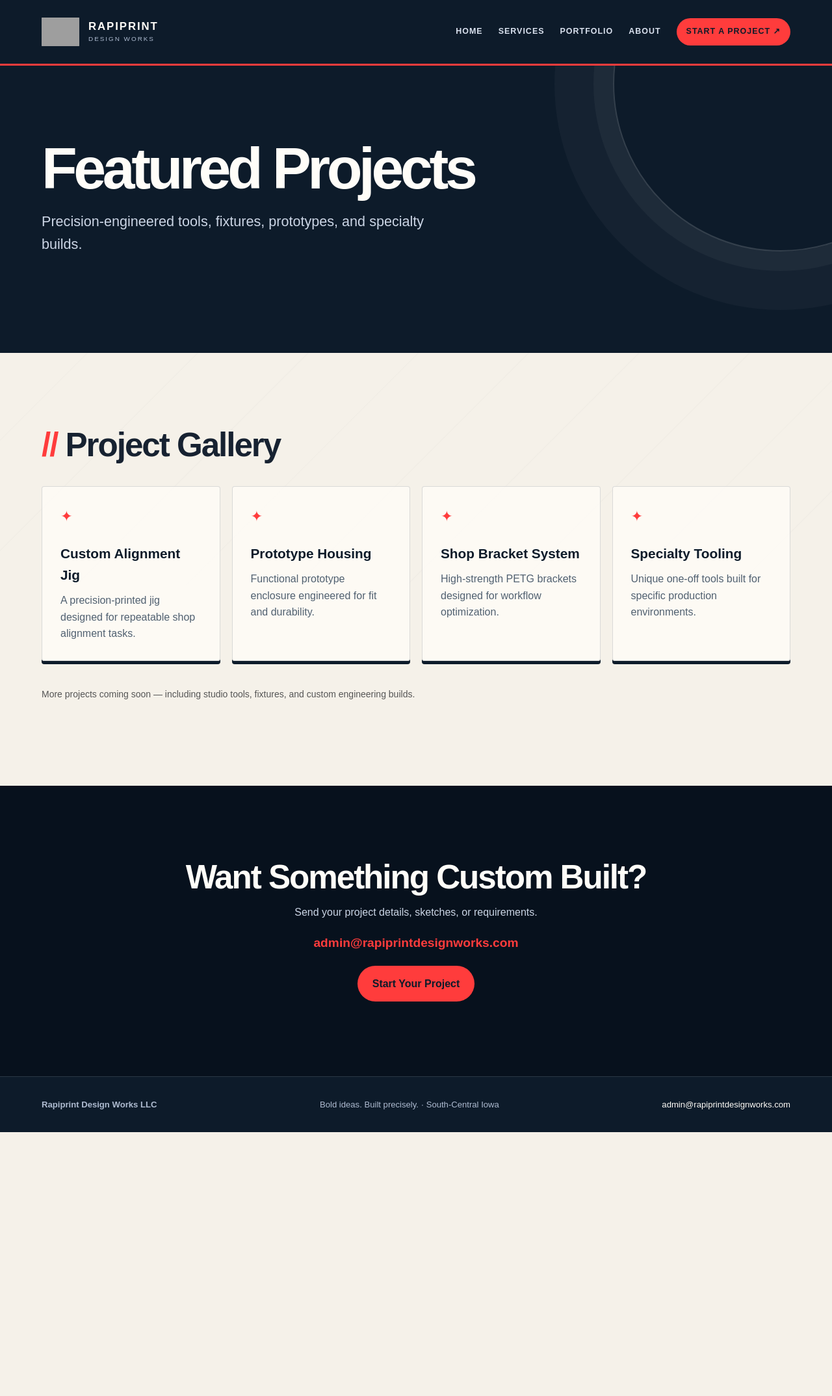
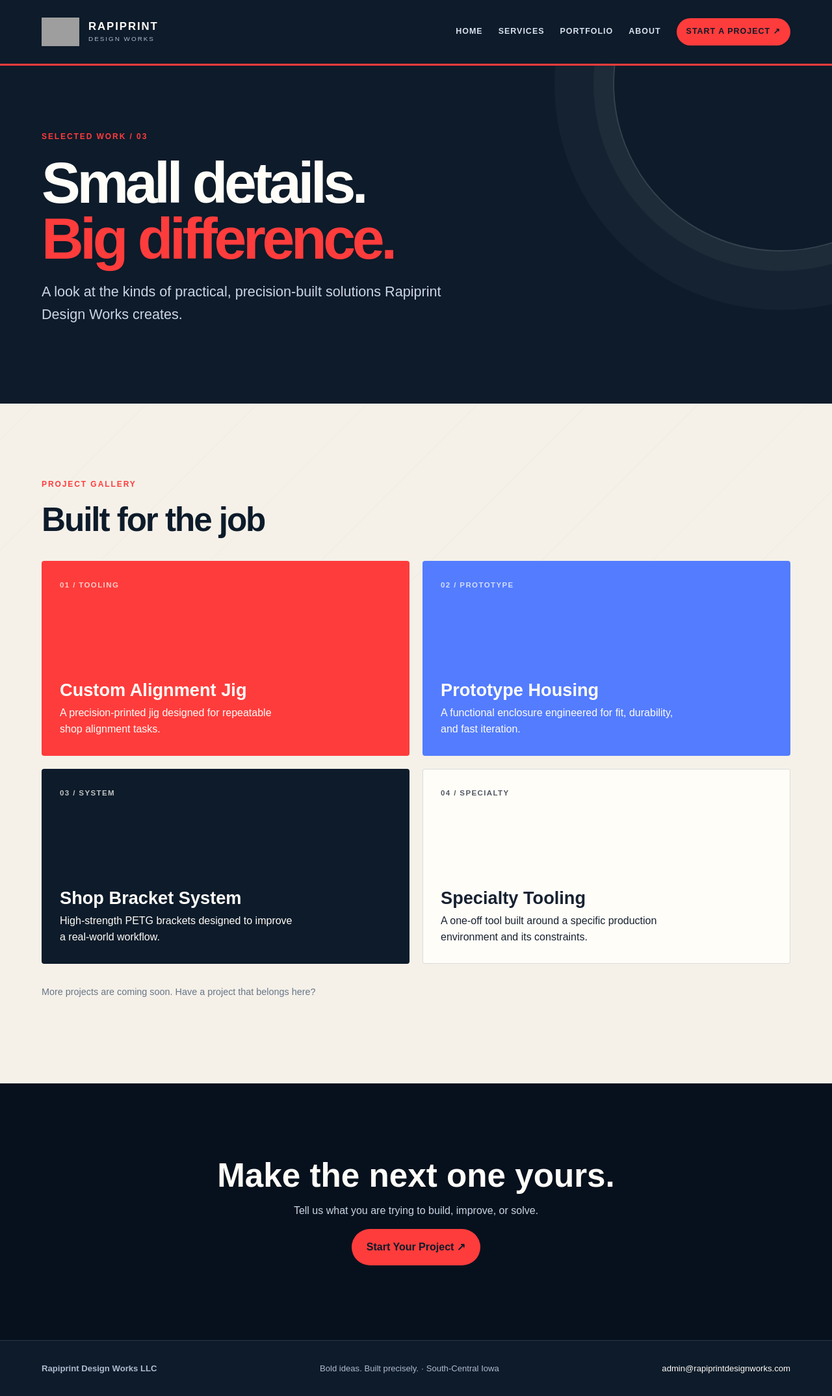
Before and after one commit to rapiprintconcepts-max/rapiprintdesignworks, a Jekyll site: the page built from portfolio.html, in a window 1280 px wide. Shown: the whole page at 65% size. Built offline with Jekyll 4.4.1, drawn with Linux system fonts in a browser that asks for light colours; before the commit the page ends 1742 px from its top, so only the background shows below that; grey boxes are pictures that could not be loaded.

```diff
--- a/portfolio.html
+++ b/portfolio.html
@@ -1,54 +1,29 @@
 ---
 layout: default
+title: Portfolio
+description: Explore prototype, tooling, custom part, and specialty fabrication work from Rapiprint Design Works.
 ---
 
-<section class="hero">
+<section class="hero hero--compact">
     <div class="container">
-        <h2>Featured Projects</h2>
-        <p>Precision‑engineered tools, fixtures, prototypes, and specialty builds.</p>
+        <p class="eyebrow">Selected work / 03</p>
+        <h1>Small details.<br><em>Big difference.</em></h1>
+        <p>A look at the kinds of practical, precision-built solutions Rapiprint Design Works creates.</p>
     </div>
 </section>
 
 <section class="features">
     <div class="container">
-        <h3>Project Gallery</h3>
-
-        <div class="card-grid">
-
-            <div class="card">
-                <h4>Custom Alignment Jig</h4>
-                <p>A precision‑printed jig designed for repeatable shop alignment tasks.</p>
-            </div>
-
-            <div class="card">
-                <h4>Prototype Housing</h4>
-                <p>Functional prototype enclosure engineered for fit and durability.</p>
-            </div>
-
-            <div class="card">
-                <h4>Shop Bracket System</h4>
-                <p>High‑strength PETG brackets designed for workflow optimization.</p>
-            </div>
-
-            <div class="card">
-                <h4>Specialty Tooling</h4>
-                <p>Unique one‑off tools built for specific production environments.</p>
-            </div>
-
+        <p class="eyebrow">Project gallery</p>
+        <h2>Built for the job</h2>
+        <div class="portfolio-grid">
+            <article class="portfolio-card portfolio-card--red"><span>01 / TOOLING</span><h3>Custom Alignment Jig</h3><p>A precision-printed jig designed for repeatable shop alignment tasks.</p></article>
+            <article class="portfolio-card portfolio-card--blue"><span>02 / PROTOTYPE</span><h3>Prototype Housing</h3><p>A functional enclosure engineered for fit, durability, and fast iteration.</p></article>
+            <article class="portfolio-card portfolio-card--navy"><span>03 / SYSTEM</span><h3>Shop Bracket System</h3><p>High-strength PETG brackets designed to improve a real-world workflow.</p></article>
+            <article class="portfolio-card portfolio-card--paper"><span>04 / SPECIALTY</span><h3>Specialty Tooling</h3><p>A one-off tool built around a specific production environment and its constraints.</p></article>
         </div>
-
-        <p style="margin-top:40px; font-size:14px; color:#555;">
-            More projects coming soon — including studio tools, fixtures, and custom engineering builds.
-        </p>
-
+        <p class="muted-note">More projects are coming soon. Have a project that belongs here?</p>
     </div>
 </section>
 
-<section class="cta-wide">
-    <div class="container">
-        <h3>Want Something Custom Built?</h3>
-        <p>Send your project details, sketches, or requirements.</p>
-        <p class="contact-email">admin@rapiprintdesignworks.com</p>
-        <a class="cta-button" href="/contact.html">Start Your Project</a>
-    </div>
-</section>
+<section class="cta-wide"><div class="container"><h2>Make the next one yours.</h2><p>Tell us what you are trying to build, improve, or solve.</p><a class="cta-button" href="/contact.html">Start Your Project <span aria-hidden="true">↗</span></a></div></section>
```
Also changed, not shown: _layouts/default.html (+7 -11 lines), about.html (+8 -39 lines), contact.html (+4 -43 lines), services.html (+18 -32 lines), assets/style.css.
